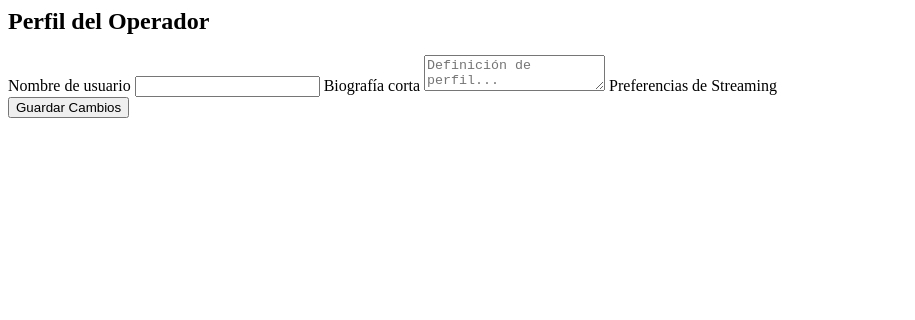
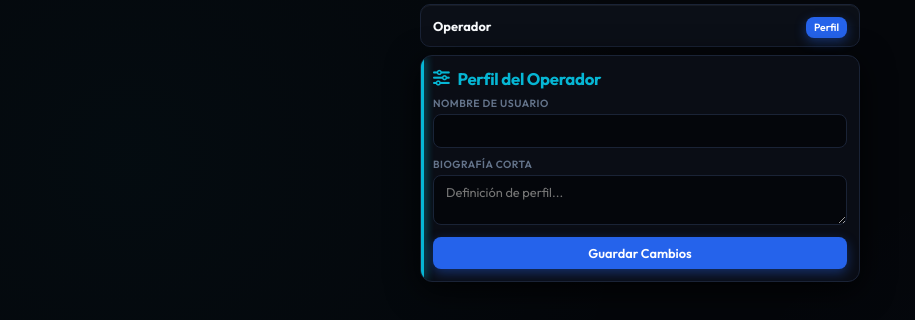
Before and after one commit to fulgorloge/Chat-online-, a website: page index.html in a window 1280 px wide. Both pictures are taken after a click on the button "Iniciar Sesión". Shown: the whole page, without its empty margins (0-915 px from the left). Drawn offline with nearby package versions, Linux system fonts and the light colour scheme.

Commit message:
Revamp authentication module and UI styles
Updated the HTML structure and styles for the authentication module, including the login and registration forms. Enhanced the user interface with improved layout and styling for better user experience.

```diff
--- a/index.html
+++ b/index.html
@@ -1,4 +1,116 @@
-<!-- ... (Mantén las librerías y estilos anteriores de tu archivo) ... -->
+<!DOCTYPE html>
+<html lang="es">
+<head>
+    <meta charset="UTF-8">
+    <meta name="viewport" content="width=device-width, initial-scale=1.0">
+    <title>GeoVibe | Project Z Ultimate Enterprise Hub</title>
+    <!-- Librerías Externas -->
+    <link href="https://fonts.googleapis.com/css2?family=Outfit:wght@300;400;500;600;700;900&display=swap" rel="stylesheet">
+    <link rel="stylesheet" href="https://cdnjs.cloudflare.com/ajax/libs/font-awesome/6.5.1/css/all.min.css">
+    <script src="/socket.io/socket.io.js"></script>
+    <script src="https://unpkg.com/leaflet@1.9.4/dist/leaflet.js"></script>
+    <link rel="stylesheet" href="https://unpkg.com/leaflet@1.9.4/dist/leaflet.css" />
+
+    <style>
+        :root {
+            --pz-bg: #04060a;
+            --pz-surface: #0b0f17;
+            --pz-surface-glass: rgba(11, 15, 23, 0.92);
+            --pz-border: #1a2336;
+            --pz-border-glow: #25334d;
+            --pz-primary: #2563eb;
+            --pz-primary-glow: rgba(37, 99, 235, 0.4);
+            --pz-accent: #059669;
+            --pz-neon: #06b6d4;
+            --pz-neon-glow: rgba(6, 182, 212, 0.25);
+            --pz-pink: #db2777;
+            --pz-amber: #d97706;
+            --pz-netflix: #e50914;
+            --pz-sales: #8b5cf6;
+            --pz-economy: #eab308;
+            --pz-google: #ea4335;
+            --pz-facebook: #1877f2;
+            --pz-instagram: #e1306c;
+            --pz-text: #f8fafc;
+            --pz-muted: #64748b;
+            --pz-danger: #dc2626;
+        }
+
+        * { box-sizing: border-box; }
+
+        body {
+            background: var(--pz-bg); color: var(--pz-text); font-family: 'Outfit', sans-serif;
+            margin: 0; padding: 4px; display: flex; justify-content: center;
+            min-height: 100vh; overflow-x: hidden;
+            background-image:
+                radial-gradient(circle at 10% 20%, rgba(6, 182, 212, 0.03) 0%, transparent 40%),
+                radial-gradient(circle at 90% 80%, rgba(37, 99, 235, 0.03) 0%, transparent 40%);
+        }
+
+        #app { width: 100%; max-width: 440px; display: flex; flex-direction: column; gap: 6px; }
+
+        .pz-card {
+            background: var(--pz-surface-glass); backdrop-filter: blur(24px);
+            border: 1px solid var(--pz-border); padding: 12px;
+            border-radius: 12px; box-shadow: 0 8px 32px rgba(0,0,0,0.8);
+            position: relative; overflow: hidden;
+            transition: border-color 0.3s ease;
+        }
+        .pz-card:hover { border-color: var(--pz-border-glow); }
+
+        .pz-card::before {
+            content: ''; position: absolute; top: 0; left: 0; width: 3px; height: 100%;
+            background: var(--pz-neon); box-shadow: 0 0 10px var(--pz-neon);
+            border-top-left-radius: 12px; border-bottom-left-radius: 12px;
+        }
+
+        h2, h3 { margin: 0 0 8px 0; font-weight: 700; letter-spacing: -0.3px; }
+        h2 { font-size: 1.05rem; color: var(--pz-neon); display: flex; align-items: center; gap: 8px; }
+
+        label { font-size: 0.65rem; color: var(--pz-muted); font-weight: 600; text-transform: uppercase; letter-spacing: 0.5px; display: block; margin-top: 6px; }
+
+        input, select, textarea {
+            width: 100%; padding: 8px 12px; border-radius: 8px; border: 1px solid var(--pz-border);
+            background: rgba(2, 4, 8, 0.7); color: white; box-sizing: border-box; margin: 4px 0; font-family: inherit;
+            font-size: 0.8rem; transition: all 0.25s ease;
+        }
+        input:focus, select:focus, textarea:focus {
+            border-color: var(--pz-neon); outline: none;
+            box-shadow: 0 0 12px var(--pz-neon-glow);
+            background: rgba(4, 8, 16, 0.9);
+        }
+
+        button {
+            width: 100%; padding: 8px 12px; border-radius: 8px; border: none;
+            background: var(--pz-primary); color: white; font-weight: 600; cursor: pointer;
+            margin-top: 4px; transition: all 0.25s ease; font-family: inherit; font-size: 0.8rem;
+            box-shadow: 0 4px 12px var(--pz-primary-glow);
+        }
+        button:hover { filter: brightness(1.15); transform: translateY(-1px); box-shadow: 0 6px 16px var(--pz-primary-glow); }
+
+        .pz-header {
+            display: flex; justify-content: space-between; align-items: center;
+            background: var(--pz-surface); padding: 8px 12px; border-radius: 10px;
+            border: 1px solid var(--pz-border); box-shadow: inset 0 1px 0 rgba(255,255,255,0.05);
+        }
+
+        .auth-switch-link {
+            text-align: center; margin-top: 8px; font-size: 0.7rem; color: var(--pz-muted);
+        }
+        .auth-switch-link span { color: var(--pz-neon); cursor: pointer; font-weight: 700; text-decoration: underline; }
+
+        .pz-tab-content { display: none; flex-direction: column; gap: 8px; animation: fadeIn 0.3s ease; }
+        .pz-tab-content.active { display: flex; }
+
+        @keyframes fadeIn {
+            from { opacity: 0; transform: translateY(4px); }
+            to { opacity: 1; transform: translateY(0); }
+        }
+    </style>
+</head>
+<body>
+
+<div id="app">
 
     <!-- MÓDULO DE AUTENTICACIÓN AMPLIADO -->
     <div id="login-screen" class="pz-card" style="margin-top: 15px; text-align: center; padding: 16px;">
@@ -6,12 +118,12 @@
         <p id="auth-subtitle" style="color: var(--pz-muted); font-size: 0.75rem; margin-bottom: 10px;">Inicia sesión o crea tu nodo de acceso</p>
 
         <!-- Campos de Registro Ampliados -->
-    <div id="registration-form" style="display: none;">
+        <div id="registration-form" style="display: none; text-align: left;">
             <input type="text" id="reg-username" placeholder="Nombre de Operador (Handle)...">
             <input type="email" id="reg-email" placeholder="Correo electrónico...">
             <input type="password" id="reg-pass" placeholder="Contraseña segura...">
 
-        <label style="display:block; margin-top:10px;">Selecciona tu Rol de Operador</label>
+            <label>Selecciona tu Rol de Operador</label>
             <select id="reg-role">
                 <option value="🎧">🎧 Operador de Audio / DJ</option>
                 <option value="🚀">🚀 Oficial de Campo</option>
@@ -19,12 +131,12 @@
                 <option value="⚡">⚡ Ingeniero Cyberpunk</option>
             </select>
 
-        <label style="display:block; margin-top:10px;">Plataformas de Streaming (Vinculación)</label>
-        <div style="display: grid; grid-template-columns: 1fr 1fr; gap: 5px; margin-bottom: 10px;">
-            <label><input type="checkbox" class="stream-pref" value="Spotify"> Spotify</label>
-            <label><input type="checkbox" class="stream-pref" value="YouTube"> YouTube</label>
-            <label><input type="checkbox" class="stream-pref" value="Netflix"> Netflix</label>
-            <label><input type="checkbox" class="stream-pref" value="Prime"> Amazon Prime</label>
+            <label>Plataformas de Streaming (Vinculación)</label>
+            <div style="display: grid; grid-template-columns: 1fr 1fr; gap: 5px; margin-bottom: 10px; font-size: 0.75rem;">
+                <label style="display:flex; align-items:center; gap:4px;"><input type="checkbox" class="stream-pref" value="Spotify" style="width:auto; margin:0;"> Spotify</label>
+                <label style="display:flex; align-items:center; gap:4px;"><input type="checkbox" class="stream-pref" value="YouTube" style="width:auto; margin:0;"> YouTube</label>
+                <label style="display:flex; align-items:center; gap:4px;"><input type="checkbox" class="stream-pref" value="Netflix" style="width:auto; margin:0;"> Netflix</label>
+                <label style="display:flex; align-items:center; gap:4px;"><input type="checkbox" class="stream-pref" value="Prime" style="width:auto; margin:0;"> Amazon Prime</label>
             </div>
         </div>
 
@@ -35,18 +147,26 @@
         </div>
     </div>
 
-<!-- PERFIL DE USUARIO DENTRO DEL HUD -->
-<div id="pz-profile" class="pz-tab-content">
+    <!-- HUD PRINCIPAL -->
+    <div id="main-hud" style="display:none; flex-direction: column; gap: 8px;">
+        <div class="pz-header">
+            <span id="header-username" style="font-weight: 700; font-size: 0.8rem;">Operador</span>
+            <button onclick="switchPzTab('profile')" style="width: auto; padding: 4px 8px; font-size: 0.65rem;">Perfil</button>
+        </div>
+
+        <!-- PERFIL DE USUARIO -->
+        <div id="pz-profile" class="pz-tab-content active">
             <div class="pz-card">
                 <h2><i class="fa-solid fa-sliders"></i> Perfil del Operador</h2>
                 <label>Nombre de usuario</label>
                 <input type="text" id="profile-handle" value="">
                 <label>Biografía corta</label>
                 <textarea id="profile-bio" placeholder="Definición de perfil..."></textarea>
-        <label>Preferencias de Streaming</label>
-        <div id="profile-stream-prefs" style="font-size: 0.7rem; color: var(--pz-muted);"></div>
                 <button onclick="saveProfile()">Guardar Cambios</button>
             </div>
+        </div>
+    </div>
+
 </div>
 
 <script>
@@ -64,15 +184,10 @@
     function processAuth() {
         if(isRegisterMode) {
             const handle = document.getElementById('reg-username').value;
-            const role = document.getElementById('reg-role').value;
-            const prefs = Array.from(document.querySelectorAll('.stream-pref:checked')).map(cb => cb.value);
-
-            // Lógica de guardado de perfil inicial
-            console.log("Registrando usuario:", { handle, role, prefs });
-            alert(`Registro exitoso para ${handle}. Bienvenido a la red.`);
-            toggleRegisterMode(); // Volver a modo login
+            if(!handle) { alert('Ingresa un nombre de operador.'); return; }
+            alert(`Registro exitoso para ${handle}.`);
+            toggleRegisterMode();
         } else {
-            alert("Accediendo a la red...");
             document.getElementById('login-screen').style.display = 'none';
             document.getElementById('main-hud').style.display = 'flex';
         }
@@ -80,7 +195,14 @@
 
     function saveProfile() {
         const handle = document.getElementById('profile-handle').value;
-        document.getElementById('header-username').innerText = handle;
-        alert("Credenciales y preferencias actualizadas en el servidor.");
+        if(handle) document.getElementById('header-username').innerText = handle;
+        alert("Credenciales y preferencias actualizadas.");
+    }
+
+    function switchPzTab(tabId) {
+        // Lógica de pestañas
     }
 </script>
+
+</body>
+</html>
```
Lines whose indentation alone changed are shown as unchanged.
